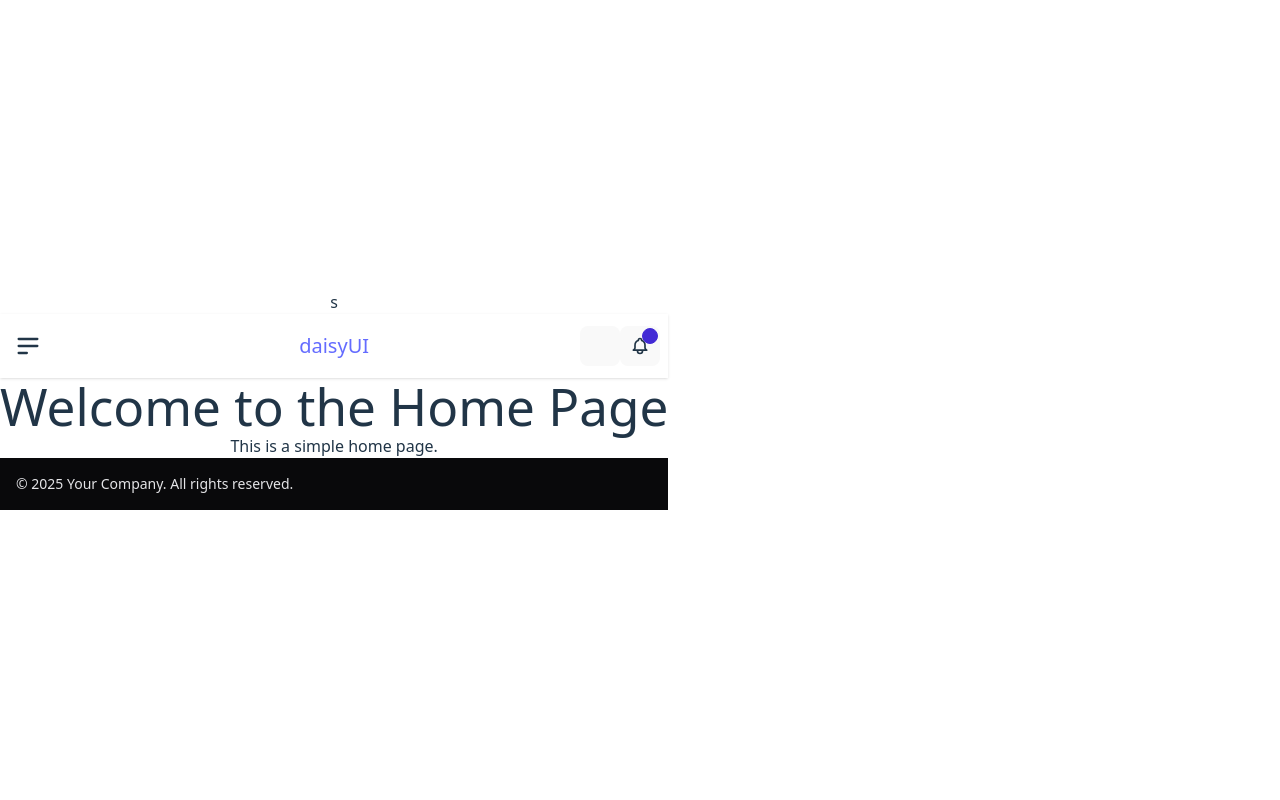
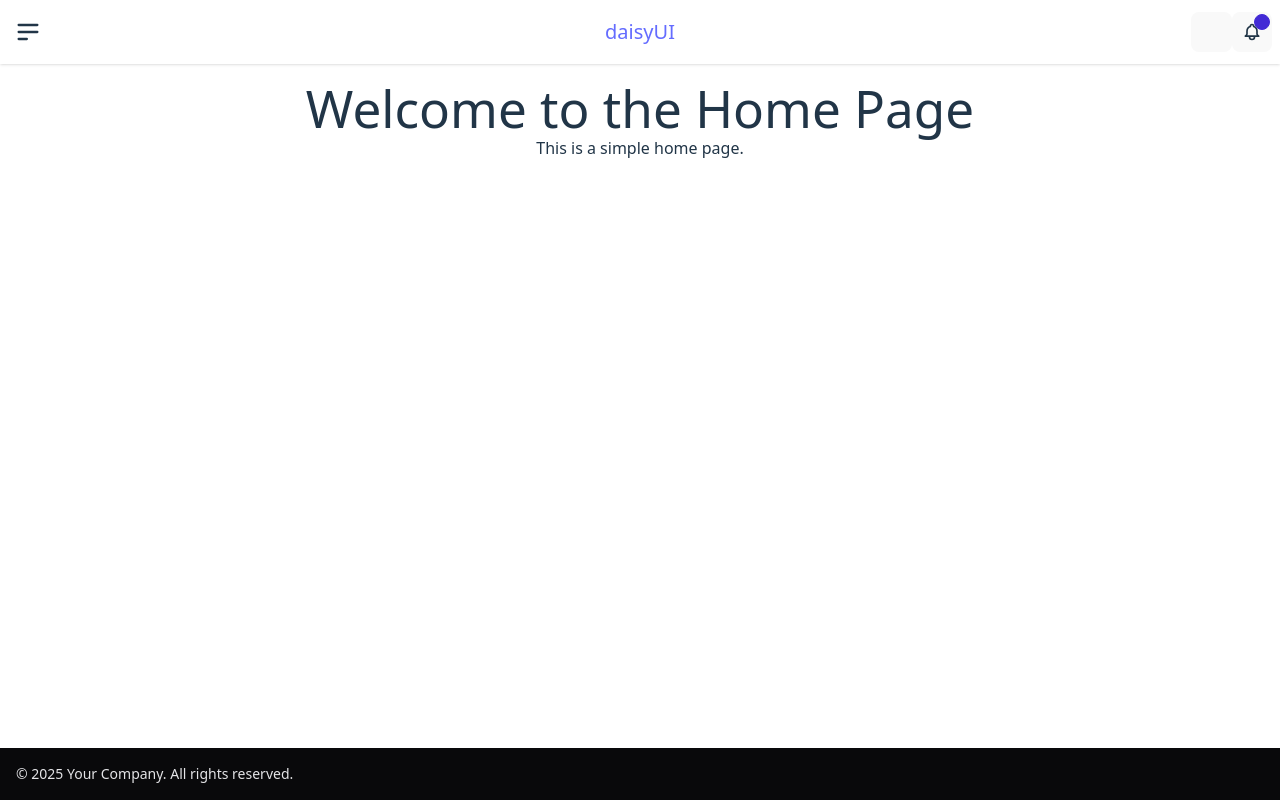
Before and after one commit to HFM007/BonitERP, a React (Vite) app: page / in a window 1280 px wide. Built offline with nearby package versions, Linux system fonts and the light colour scheme.

Commit message:
style: refactor Layout component for improved structure and Tailwind CSS integration

```diff
--- a/src/views/layout/layout.jsx
+++ b/src/views/layout/layout.jsx
@@ -4,15 +4,15 @@ import Footer from "./footer";
 
 export default function Layout({ children }) {
   return (
-    <div>
-      <Sidebar />
-      <div>
-        <Header />
-        <main>
+    <div className="flex flex-col h-screen w-screen overflow-hidden">
+      <Header className="w-full" />
+      {/* <div className="flex flex-1 overflow-hidden">
+        <Sidebar className="w-64 bg-base-300" />
+      </div> */}
+        <main className="flex-1 p-4 bg-base-100 overflow-auto">
           {children}
         </main>
-        <Footer />
-      </div>
+      <Footer className="w-full" />
     </div>
   );
 }
```
